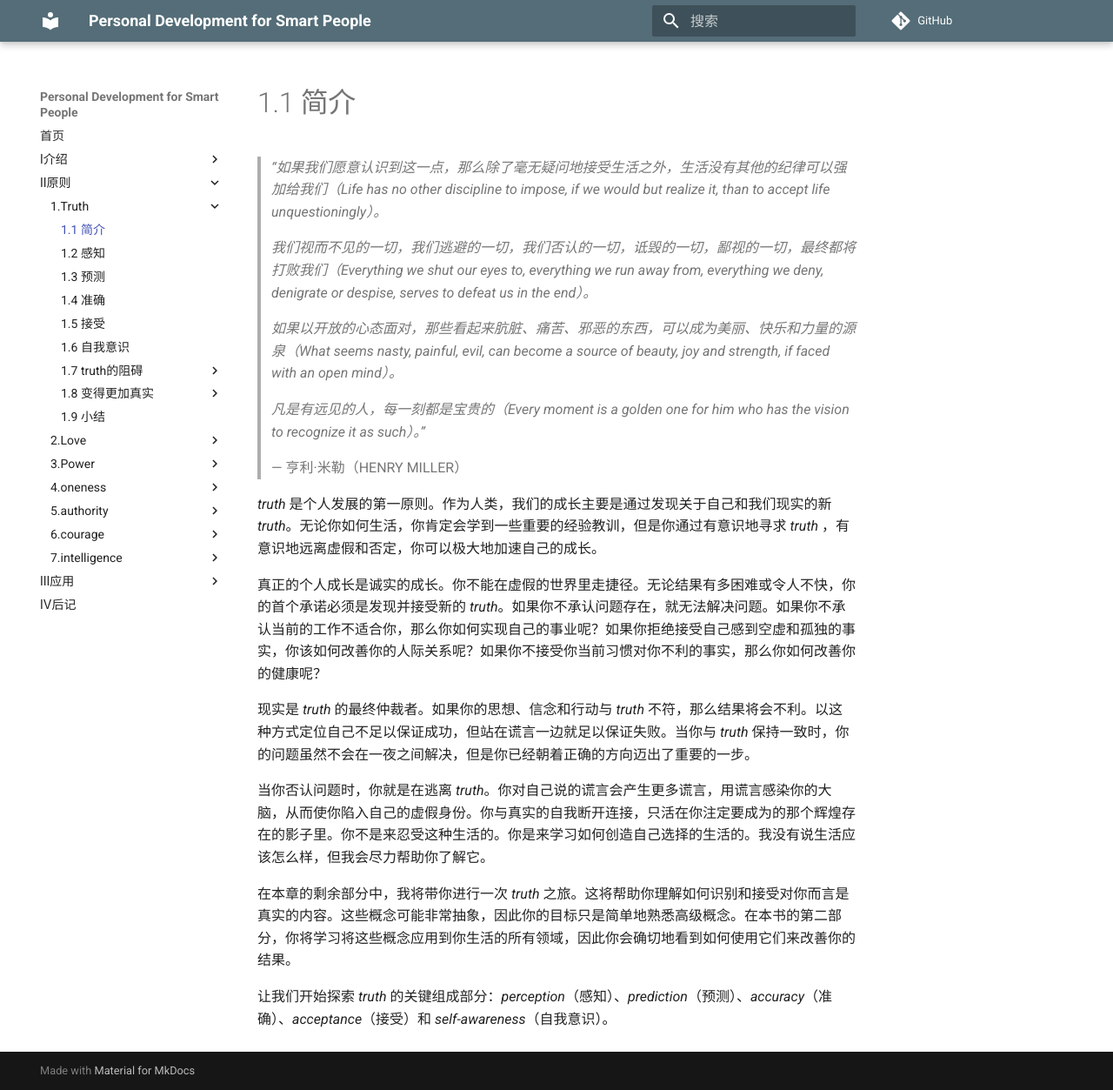
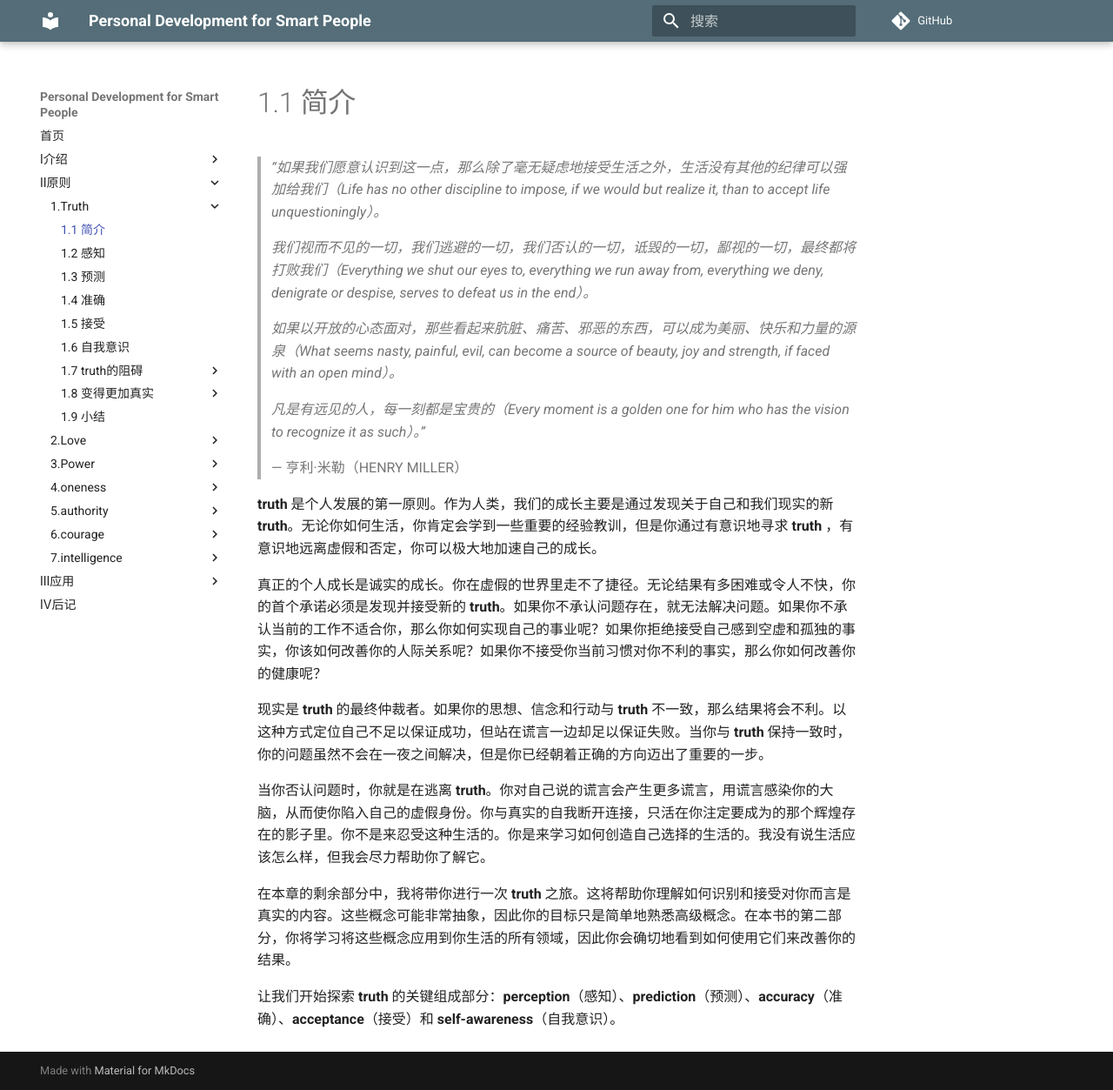
Before and after one commit to wtsnwei/pdsp, an MkDocs documentation site: the page built from docs/2.Principles/01.truth/00.Truth.md, in a window 1280 px wide and 1253 px high. Shown: the whole window at 87% size. Built offline with MkDocs 1.6.1 and Material for MkDocs 9.7.7, drawn with Linux system fonts in a browser that asks for light colours; comment, search, counter and statistics services are not loaded.

Commit message:
更改修正

```diff
--- a/docs/2.Principles/01.truth/00.Truth.md
+++ b/docs/2.Principles/01.truth/00.Truth.md
@@ -5,7 +5,7 @@ date:       2021-03-04
 
 
 
-> *“如果我们愿意认识到这一点，那么除了毫无疑问地接受生活之外，生活没有其他的纪律可以强加给我们（Life has no other discipline to impose, if we would but realize it, than to accept life unquestioningly）。*
+> *“如果我们愿意认识到这一点，那么除了毫无疑虑地接受生活之外，生活没有其他的纪律可以强加给我们（Life has no other discipline to impose, if we would but realize it, than to accept life unquestioningly）。*
 >
 > *我们视而不见的一切，我们逃避的一切，我们否认的一切，诋毁的一切，鄙视的一切，最终都将打败我们（Everything we shut our eyes to, everything we run away from, everything we deny, denigrate or despise, serves to defeat us in the end）。*
 >
@@ -15,14 +15,14 @@ date:       2021-03-04
 >
 > — 亨利·米勒（HENRY MILLER）
 
-*truth* 是个人发展的第一原则。作为人类，我们的成长主要是通过发现关于自己和我们现实的新 *truth*。无论你如何生活，你肯定会学到一些重要的经验教训，但是你通过有意识地寻求 *truth* ，有意识地远离虚假和否定，你可以极大地加速自己的成长。
+**truth** 是个人发展的第一原则。作为人类，我们的成长主要是通过发现关于自己和我们现实的新 **truth**。无论你如何生活，你肯定会学到一些重要的经验教训，但是你通过有意识地寻求 **truth** ，有意识地远离虚假和否定，你可以极大地加速自己的成长。
 
-真正的个人成长是诚实的成长。你不能在虚假的世界里走捷径。无论结果有多困难或令人不快，你的首个承诺必须是发现并接受新的 *truth*。如果你不承认问题存在，就无法解决问题。如果你不承认当前的工作不适合你，那么你如何实现自己的事业呢？如果你拒绝接受自己感到空虚和孤独的事实，你该如何改善你的人际关系呢？如果你不接受你当前习惯对你不利的事实，那么你如何改善你的健康呢？
+真正的个人成长是诚实的成长。你在虚假的世界里走不了捷径。无论结果有多困难或令人不快，你的首个承诺必须是发现并接受新的 **truth**。如果你不承认问题存在，就无法解决问题。如果你不承认当前的工作不适合你，那么你如何实现自己的事业呢？如果你拒绝接受自己感到空虚和孤独的事实，你该如何改善你的人际关系呢？如果你不接受你当前习惯对你不利的事实，那么你如何改善你的健康呢？
 
-现实是 *truth* 的最终仲裁者。如果你的思想、信念和行动与 *truth* 不符，那么结果将会不利。以这种方式定位自己不足以保证成功，但站在谎言一边就足以保证失败。当你与 *truth* 保持一致时，你的问题虽然不会在一夜之间解决，但是你已经朝着正确的方向迈出了重要的一步。
+现实是 **truth** 的最终仲裁者。如果你的思想、信念和行动与 **truth** 不一致，那么结果将会不利。以这种方式定位自己不足以保证成功，但站在谎言一边却足以保证失败。当你与 **truth** 保持一致时，你的问题虽然不会在一夜之间解决，但是你已经朝着正确的方向迈出了重要的一步。
 
-当你否认问题时，你就是在逃离 *truth*。你对自己说的谎言会产生更多谎言，用谎言感染你的大脑，从而使你陷入自己的虚假身份。你与真实的自我断开连接，只活在你注定要成为的那个辉煌存在的影子里。你不是来忍受这种生活的。你是来学习如何创造自己选择的生活的。我没有说生活应该怎么样，但我会尽力帮助你了解它。
+当你否认问题时，你就是在逃离 **truth**。你对自己说的谎言会产生更多谎言，用谎言感染你的大脑，从而使你陷入自己的虚假身份。你与真实的自我断开连接，只活在你注定要成为的那个辉煌存在的影子里。你不是来忍受这种生活的。你是来学习如何创造自己选择的生活的。我没有说生活应该怎么样，但我会尽力帮助你了解它。
 
-在本章的剩余部分中，我将带你进行一次 *truth* 之旅。这将帮助你理解如何识别和接受对你而言是真实的内容。这些概念可能非常抽象，因此你的目标只是简单地熟悉高级概念。在本书的第二部分，你将学习将这些概念应用到你生活的所有领域，因此你会确切地看到如何使用它们来改善你的结果。
+在本章的剩余部分中，我将带你进行一次 **truth** 之旅。这将帮助你理解如何识别和接受对你而言是真实的内容。这些概念可能非常抽象，因此你的目标只是简单地熟悉高级概念。在本书的第二部分，你将学习将这些概念应用到你生活的所有领域，因此你会确切地看到如何使用它们来改善你的结果。
 
-让我们开始探索 *truth* 的关键组成部分：*perception*（感知）、*prediction*（预测）、*accuracy*（准确）、*acceptance*（接受）和 *self-awareness*（自我意识）。
+让我们开始探索 **truth** 的关键组成部分：**perception**（感知）、**prediction**（预测）、**accuracy**（准确）、**acceptance**（接受）和 **self-awareness**（自我意识）。
```
